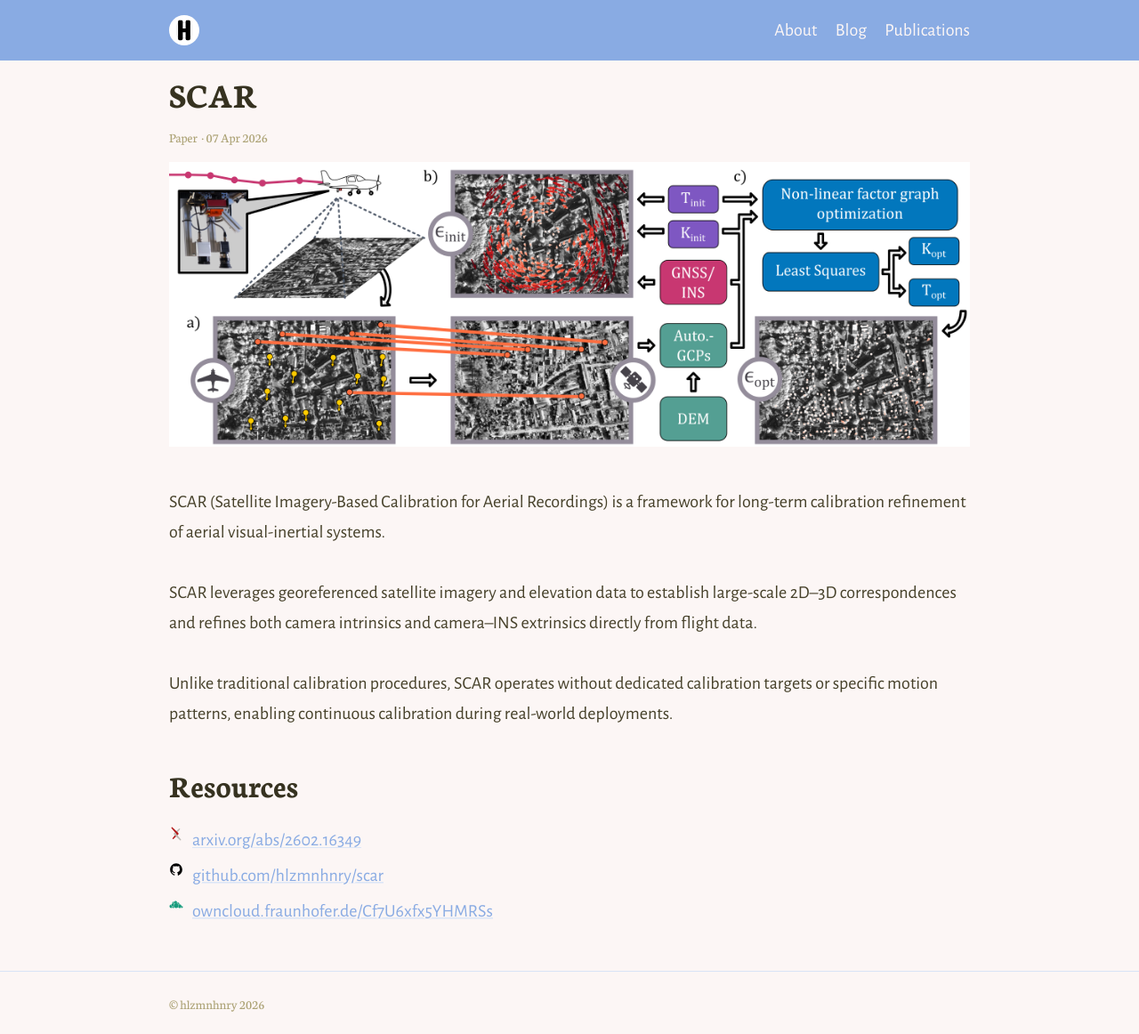
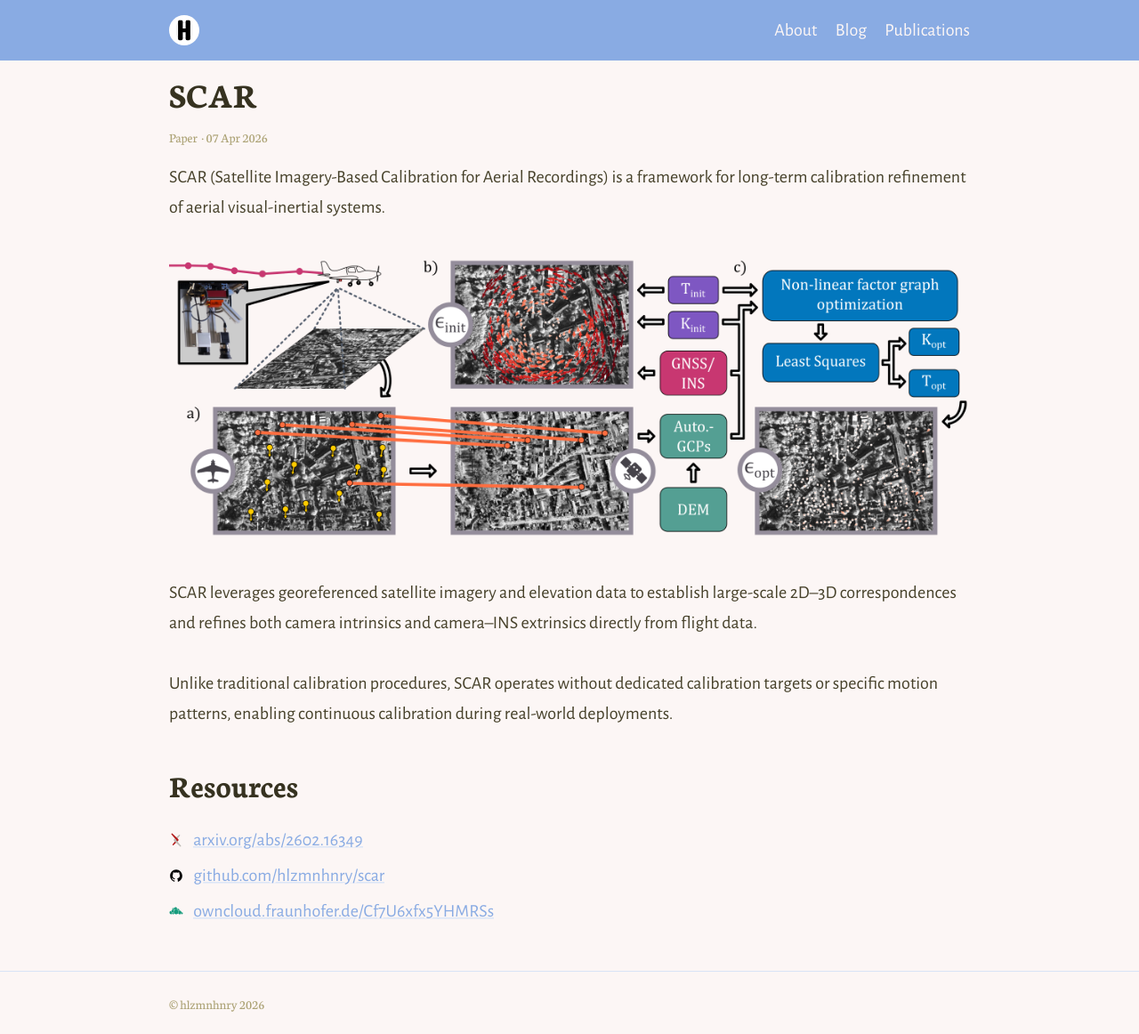
Before and after one commit to hlzmnhnry/hlzmnhnry.github.io, a Jekyll site: the page built from _publications/scar.md, in a window 1280 px wide. Shown: the whole page at 89% size. Built offline with Jekyll 4.4.1, drawn with Linux system fonts in a browser that asks for light colours; nearby versions of some CDN libraries.

Commit message:
fix: Fix resource icons

```diff
--- a/_publications/scar.md
+++ b/_publications/scar.md
@@ -5,11 +5,11 @@
 image: /assets/images/scar_teaser.png
 ---
 
-<img src="/assets/scar_teaser.png">
-
 SCAR (Satellite Imagery-Based Calibration for Aerial Recordings) is a framework for long-term calibration refinement of aerial visual-inertial systems.
 
 <!-- more -->
+
+<img src="/assets/scar_teaser.png">
 
 SCAR leverages georeferenced satellite imagery and elevation data to establish large-scale 2D–3D correspondences and refines both camera intrinsics and camera–INS extrinsics directly from flight data.
 
@@ -18,7 +18,7 @@
 ## Resources
 
 <ul class="resource_list">
-  <li class="arxiv"><a href="https://arxiv.org/abs/2602.16349">arxiv.org/abs/2602.16349</a></li>
-  <li class="github"><a href="https://github.com/hlzmnhnry/scar">github.com/hlzmnhnry/scar</a></li>
-  <li class="owncloud"><a href="https://owncloud.fraunhofer.de/index.php/s/Cf7U6xfx5YHMRSs">owncloud.fraunhofer.de/Cf7U6xfx5YHMRSs</a></li>
+  <li><img src="/assets/icons/arxiv.svg" class="resource_icon"> <a href="https://arxiv.org/abs/2602.16349">arxiv.org/abs/2602.16349</a></li>
+  <li><img src="/assets/icons/github.svg" class="resource_icon"> <a href="https://github.com/hlzmnhnry/scar">github.com/hlzmnhnry/scar</a></li>
+  <li><img src="/assets/icons/owncloud.svg" class="resource_icon"> <a href="https://owncloud.fraunhofer.de/index.php/s/Cf7U6xfx5YHMRSs">owncloud.fraunhofer.de/Cf7U6xfx5YHMRSs</a></li>
 </ul>
--- a/_sass/_theme.scss
+++ b/_sass/_theme.scss
@@ -66,32 +66,13 @@
 }
 
 .resource_list li {
-  padding-left: 26px;
-  position: relative;
   margin: 6px 0;
 }
 
-.resource_list li::before {
-  content: "";
-  position: absolute;
-  left: 0;
-  top: 2px;
+.resource_icon {
   width: 16px;
-  height: 16px;
-  background-size: contain;
-  background-repeat: no-repeat;
-}
-
-.resource_list li.arxiv::before {
-  background-image: url('/assets/icons/arxiv.svg');
-}
-
-.resource_list li.github::before {
-  background-image: url('/assets/icons/github.svg');
-}
-
-.resource_list li.owncloud::before {
-  background-image: url('/assets/icons/owncloud.svg');
+  vertical-align: -2px;
+  margin-right: 8px;
 }
 
 .small {
```
Also changed, not shown: assets/scar_teaser.png, assets/scar_teaser_small.png (deleted).
